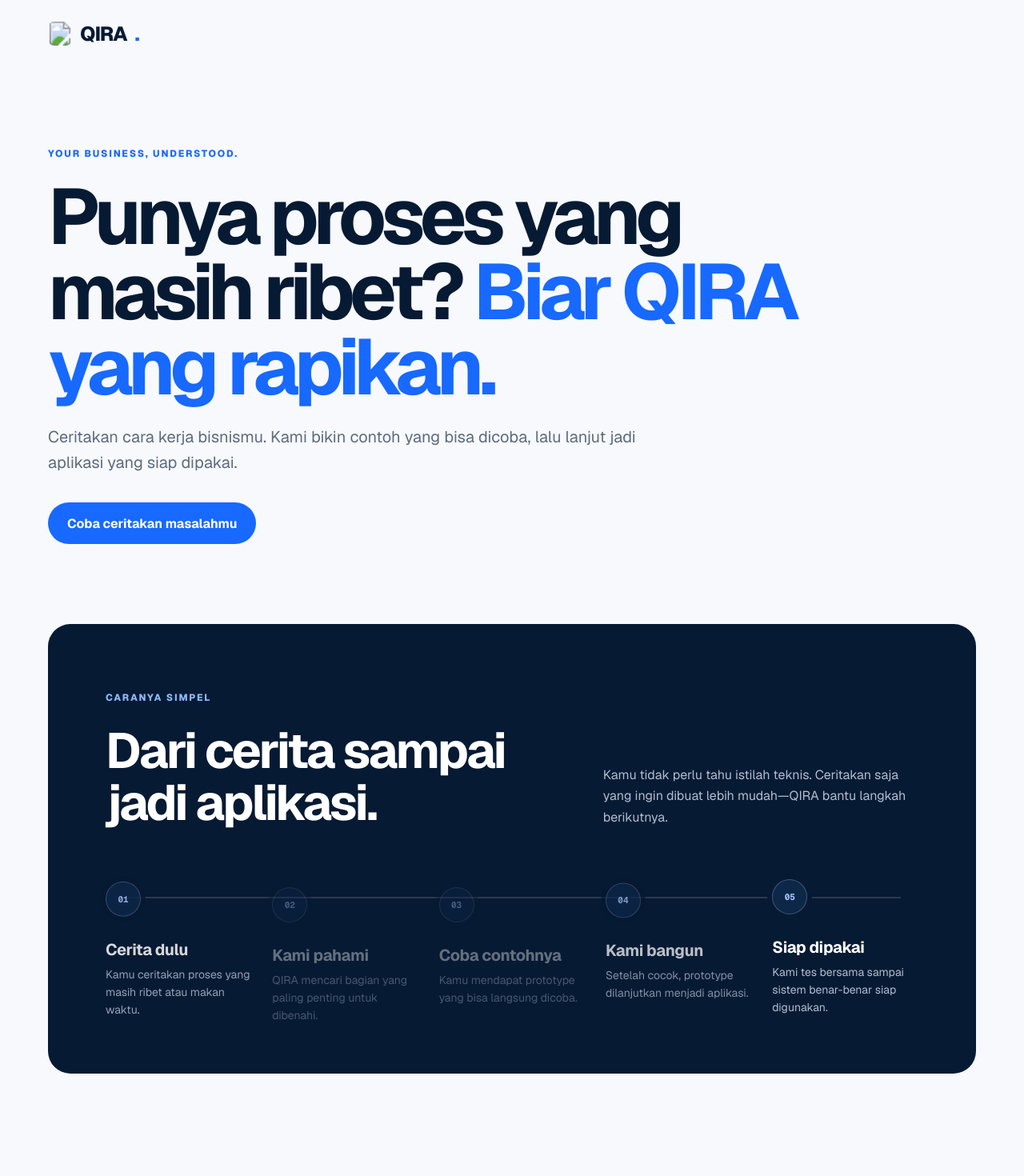
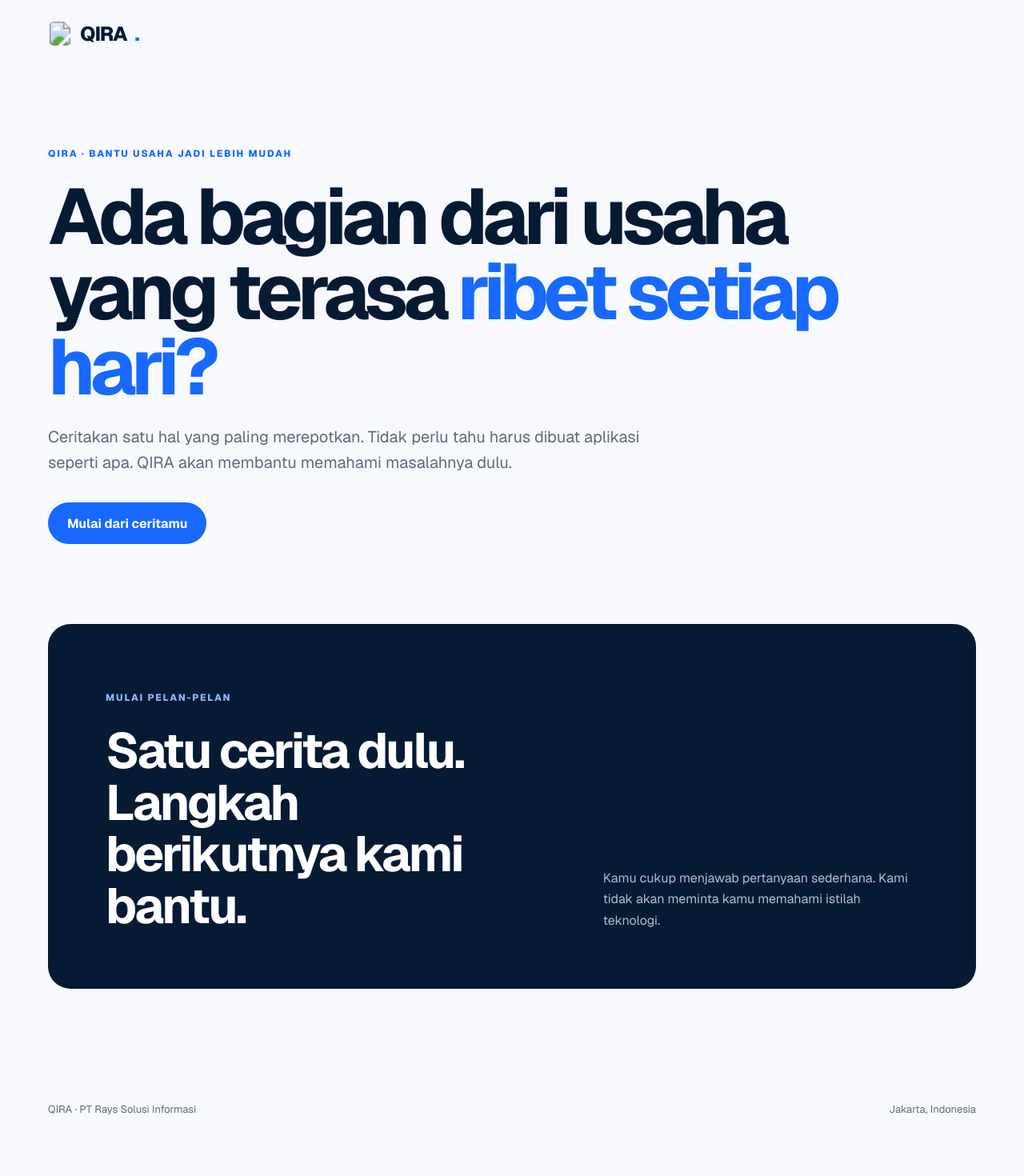
Before and after one commit to fransiskusmahendra/qira-platform, a Next.js app in the folder apps/public-web/: page / in a window 1280 px wide. Shown: the top 1470 px of the page at 80% size. Built offline with nearby package versions, Linux system fonts and the light colour scheme.

Commit message:
Simplify public homepage into a single story entry point

```diff
--- a/apps/public-web/app/page.tsx
+++ b/apps/public-web/app/page.tsx
@@ -1,12 +1,4 @@
 import Link from "next/link";
-
-const workFlow = [
-  { number: "01", title: "Cerita dulu", text: "Kamu ceritakan proses yang masih ribet atau makan waktu." },
-  { number: "02", title: "Kami pahami", text: "QIRA mencari bagian yang paling penting untuk dibenahi." },
-  { number: "03", title: "Coba contohnya", text: "Kamu mendapat prototype yang bisa langsung dicoba." },
-  { number: "04", title: "Kami bangun", text: "Setelah cocok, prototype dilanjutkan menjadi aplikasi." },
-  { number: "05", title: "Siap dipakai", text: "Kami tes bersama sampai sistem benar-benar siap digunakan." },
-];
 
 export default function HomePage() {
   return <main>
@@ -15,27 +7,17 @@ export default function HomePage() {
     </nav>
 
     <section className="simpleHero shell">
-      <div className="eyebrow">Your Business, Understood.</div>
-      <h1>Punya proses yang masih ribet? <em>Biar QIRA yang rapikan.</em></h1>
-      <p>Ceritakan cara kerja bisnismu. Kami bikin contoh yang bisa dicoba, lalu lanjut jadi aplikasi yang siap dipakai.</p>
-      <Link className="primaryButton" href="/coba-masalah">Coba ceritakan masalahmu</Link>
+      <div className="eyebrow">QIRA · bantu usaha jadi lebih mudah</div>
+      <h1>Ada bagian dari usaha yang terasa <em>ribet setiap hari?</em></h1>
+      <p>Ceritakan satu hal yang paling merepotkan. Tidak perlu tahu harus dibuat aplikasi seperti apa. QIRA akan membantu memahami masalahnya dulu.</p>
+      <Link className="primaryButton" href="/coba-masalah">Mulai dari ceritamu</Link>
     </section>
 
-    <section className="animatedFlow shell" aria-labelledby="flow-title">
+    <section className="animatedFlow shell" aria-labelledby="story-title">
       <div className="flowHeading">
-        <p className="kicker">Caranya simpel</p>
-        <h2 id="flow-title">Dari cerita sampai jadi aplikasi.</h2>
-        <p>Kamu tidak perlu tahu istilah teknis. Ceritakan saja yang ingin dibuat lebih mudah—QIRA bantu langkah berikutnya.</p>
-      </div>
-      <div className="flowTrack">
-        <div className="flowLine" aria-hidden="true"><span /></div>
-        {workFlow.map((step, index) => (
-          <article className="flowStep" style={{ "--step": index } as React.CSSProperties} key={step.number}>
-            <span className="flowDot" aria-hidden="true">{step.number}</span>
-            <h3>{step.title}</h3>
-            <p>{step.text}</p>
-          </article>
-        ))}
+        <p className="kicker">Mulai pelan-pelan</p>
+        <h2 id="story-title">Satu cerita dulu. Langkah berikutnya kami bantu.</h2>
+        <p>Kamu cukup menjawab pertanyaan sederhana. Kami tidak akan meminta kamu memahami istilah teknologi.</p>
       </div>
     </section>
 
```
